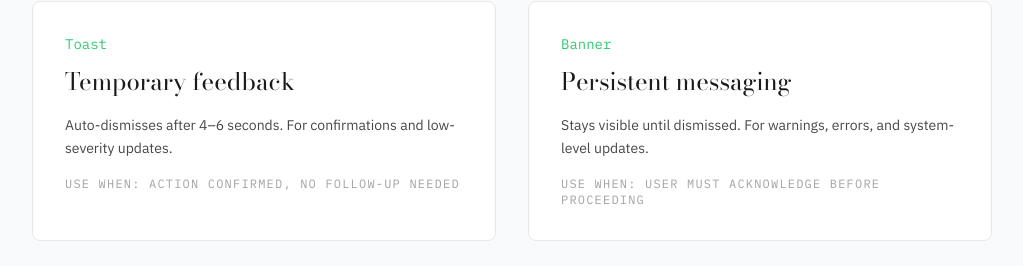
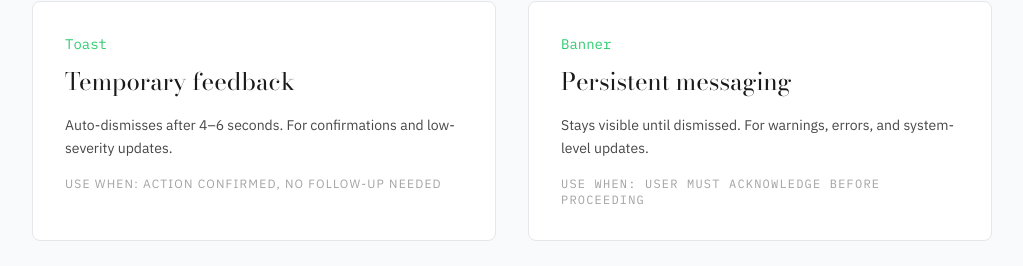
Before and after one commit to angieyoo/portfolio, a Next.js app: page /work/notification-framework in a window 1280 px wide. Shown: the part 3351-3617 px from the top of the page, without its empty margins (128-1151 px from the left). Built offline with nearby package versions, Linux system fonts and the light colour scheme.

Commit message:
Remove font-mono class from feedback message

```diff
--- a/app/work/notification-framework/page.tsx
+++ b/app/work/notification-framework/page.tsx
@@ -133,7 +133,7 @@ export default function NotificationFramework() {
               <div className="text-sm opacity-80 leading-relaxed mb-4">
                 Auto-dismisses after 4–6 seconds. For confirmations and low-severity updates.
               </div>
-              <div className="text-xs font-mono opacity-40 uppercase tracking-widest">Use when: action confirmed, no follow-up needed</div>
+              <div className="text-xs opacity-40 uppercase tracking-widest">Use when: action confirmed, no follow-up needed</div>
             </div>
 
             <div className="bg-white p-8 rounded-lg border border-gray-200">
```
